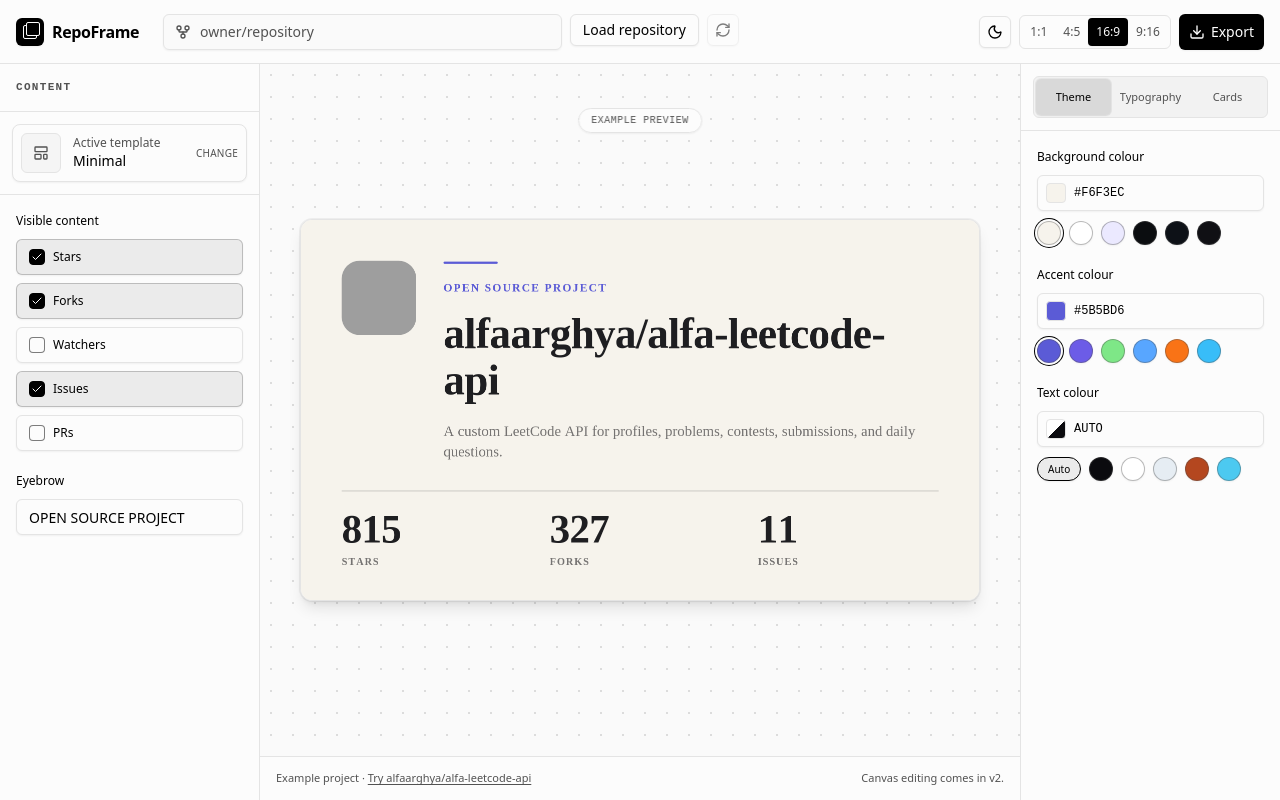
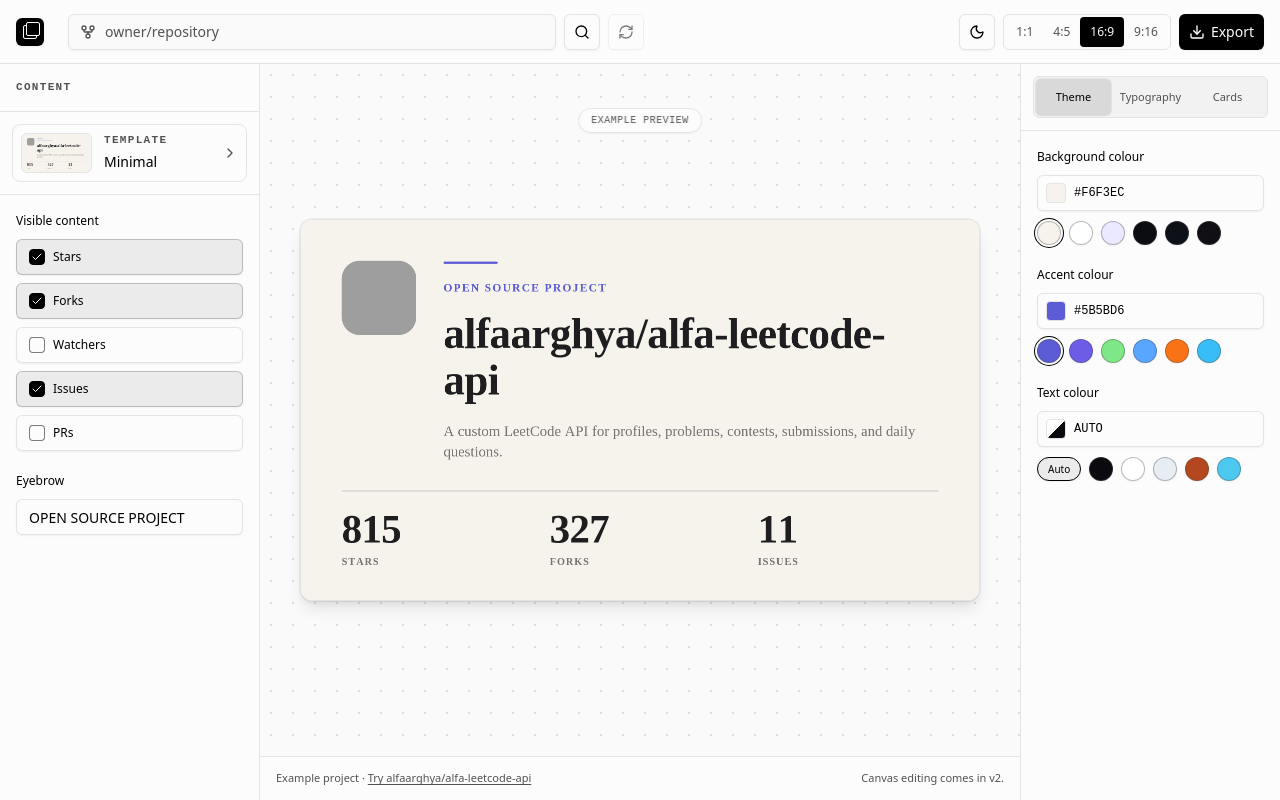
Before and after one commit to orbitsLab/repoframe, a Next.js app: page /app in a window 1280 px wide. Built offline with nearby package versions, Linux system fonts and the light colour scheme; a web font is replaced by a local one.

Commit message:
feat: rework the editor header for narrow screens
- preview the active template in the picker button
- start a phone-sized viewport at 4:5

```diff
--- a/src/components/editor/editor.tsx
+++ b/src/components/editor/editor.tsx
@@ -1,10 +1,12 @@
 'use client';
 
 import {
+  ChevronRight,
   GitFork,
-  LayoutTemplate,
+  LoaderCircle,
   Palette,
   RefreshCw,
+  Search,
   SlidersHorizontal,
   X,
 } from 'lucide-react';
@@ -114,6 +116,10 @@
       : 'Enter a public GitHub repository like owner/name.';
   }, [repoInput]);
   const previewLabel = buildPreviewLabel(state.projectData, state.settings);
+  // The template thumbnail is a fixed height, so its width carries the ratio.
+  const thumbnailWidth = scene
+    ? Math.round((40 * scene.width) / scene.height)
+    : 40;
 
   async function handleImport(event: FormEvent<HTMLFormElement>) {
     event.preventDefault();
@@ -140,24 +146,31 @@
       <div className="border-b p-3">
         <button
           type="button"
-          className="group flex w-full items-center gap-3 rounded-lg border bg-background p-2 text-left text-sm shadow-xs outline-none transition-colors hover:bg-accent/50 focus-visible:ring-2 focus-visible:ring-ring"
+          className="group flex w-full items-center gap-3 rounded-lg border bg-background p-2 text-left outline-none transition-colors hover:border-muted-foreground/50 hover:bg-accent/50 focus-visible:ring-2 focus-visible:ring-ring"
           onClick={() => setShowTemplates(true)}
         >
-          <span className="grid size-10 shrink-0 place-items-center rounded-md border bg-muted">
-            <LayoutTemplate
-              className="size-4 text-muted-foreground"
-              aria-hidden="true"
-            />
+          <span
+            className="block h-10 shrink-0 overflow-hidden rounded-md border bg-muted"
+            style={{ width: thumbnailWidth }}
+            aria-hidden="true"
+          >
+            {scene ? (
+              <Preview scene={scene} label={template.name} compact />
+            ) : null}
           </span>
           <span className="min-w-0 flex-1">
-            <span className="block text-xs text-muted-foreground">
-              Active template
+            <span className="editor-eyebrow block text-muted-foreground">
+              Template
             </span>
-            <span className="block truncate font-medium">{template.name}</span>
+            <span className="mt-1.5 block truncate text-sm font-medium">
+              {template.name}
+            </span>
           </span>
-          <span className="text-[10px] font-medium uppercase tracking-wide text-muted-foreground transition-colors group-hover:text-foreground">
-            Change
-          </span>
+          <ChevronRight
+            className="size-4 shrink-0 text-muted-foreground transition-transform group-hover:translate-x-0.5"
+            aria-hidden="true"
+          />
+          <span className="sr-only">Change template</span>
         </button>
       </div>
       <SettingsPanel
@@ -182,11 +195,12 @@
 
   return (
     <main className="flex h-dvh flex-col overflow-hidden bg-background">
-      <header className="flex min-h-16 items-center gap-2 border-b bg-background px-3 lg:px-4">
-        <Logo compact className="mr-1 sm:hidden" />
-        <Logo className="mr-4 hidden sm:inline-flex" />
+      <header className="flex min-h-16 flex-wrap items-center gap-2 border-b bg-background px-3 py-2 sm:flex-nowrap sm:py-0 lg:px-4">
+        <Logo compact className="mr-1 sm:mr-4" />
+        {/* The field wraps below the brand and actions until the header has
+            room for it, so a narrow screen still shows a full-width box. */}
         <form
-          className="flex min-w-0 flex-1 gap-2 lg:max-w-xl"
+          className="order-last flex w-full min-w-0 gap-2 sm:order-none sm:w-auto sm:flex-1 lg:max-w-xl"
           onSubmit={handleImport}
         >
           <div className="relative min-w-0 flex-1">
@@ -194,12 +208,12 @@
               GitHub repository
             </label>
             <GitFork
-              className="absolute left-3 top-1/2 hidden size-4 -translate-y-1/2 text-muted-foreground sm:block"
+              className="absolute left-3 top-1/2 size-4 -translate-y-1/2 text-muted-foreground"
               aria-hidden="true"
             />
             <input
               id="repository-input"
-              className="h-9 w-full rounded-md border bg-muted/35 px-3 text-sm shadow-xs outline-none placeholder:text-muted-foreground focus-visible:bg-background focus-visible:ring-2 focus-visible:ring-ring sm:pl-9"
+              className="h-9 w-full rounded-md border bg-muted/35 pl-9 pr-3 text-sm shadow-xs outline-none placeholder:text-muted-foreground focus-visible:bg-background focus-visible:ring-2 focus-visible:ring-ring"
               value={repoInput}
               onChange={(event) => setRepoInput(event.target.value)}
               placeholder="owner/repository"
@@ -211,23 +225,23 @@
           </div>
           <Button
             type="submit"
-            size="sm"
+            size="icon"
             variant="outline"
             disabled={Boolean(inputError) || state.status === 'loading'}
+            aria-label="Load repository"
+            title="Load repository"
           >
             {state.status === 'loading' ? (
-              'Loading…'
+              <LoaderCircle className="animate-spin" aria-hidden="true" />
             ) : (
-              <>
-                <span className="hidden sm:inline">Load repository</span>
-                <span className="sm:hidden">Load</span>
-              </>
+              <Search aria-hidden="true" />
             )}
           </Button>
           <Button
             type="button"
             variant="outline"
-            size="icon-sm"
+            size="icon"
+            className="hidden sm:inline-flex"
             onClick={state.refreshRepository}
             disabled={!state.source || state.status === 'loading'}
             aria-label="Refresh repository data"
@@ -241,7 +255,7 @@
         </form>
 
         <div className="ml-auto flex items-center gap-2">
-          <ThemeToggle size="icon-sm" />
+          <ThemeToggle />
           <RatioPicker value={state.ratio} onChange={state.setRatio} />
           <MobileRatioPicker value={state.ratio} onChange={state.setRatio} />
           <ExportPopover
@@ -375,7 +389,12 @@
   return (
     <Popover.Root>
       <Popover.Trigger asChild>
-        <Button type="button" size="sm" variant="outline" className="md:hidden">
+        <Button
+          type="button"
+          size="sm"
+          variant="outline"
+          className="h-9 md:hidden"
+        >
           {value}
           <span className="sr-only">Change aspect ratio</span>
         </Button>
@@ -432,13 +451,13 @@
   onChange(ratio: AspectRatio): void;
 }) {
   return (
-    <fieldset className="hidden items-center rounded-md border p-0.5 md:flex">
+    <fieldset className="hidden h-9 items-stretch rounded-md border p-0.5 md:flex">
       <legend className="sr-only">Aspect ratio</legend>
       {ratios.map((ratio) => (
         <label
           key={ratio}
           className={cn(
-            'grid h-7 cursor-pointer place-items-center rounded px-2 text-xs font-medium transition-colors has-[:focus-visible]:ring-2 has-[:focus-visible]:ring-ring',
+            'grid cursor-pointer place-items-center rounded px-2.5 text-xs font-medium transition-colors has-[:focus-visible]:ring-2 has-[:focus-visible]:ring-ring',
             value === ratio
               ? 'bg-foreground text-background shadow-xs'
               : 'text-muted-foreground hover:text-foreground',
@@ -502,7 +521,7 @@
           </span>
         ) : null}
       </div>
-      <span>Canvas editing comes in v2.</span>
+      <span className="hidden sm:inline">Canvas editing comes in v2.</span>
     </div>
   );
 }
@@ -651,7 +670,7 @@
     return 'Enter a public GitHub repository like owner/name.';
   }
   if (error.kind === 'not-found') {
-    return 'Repository not found. RepoFrame only works with public repositories.';
+    return 'Repository not found. Repo Frame only works with public repositories.';
   }
   if (error.kind === 'network') {
     return "Can't reach GitHub. Check your connection and try again.";
--- a/src/editor/store.ts
+++ b/src/editor/store.ts
@@ -5,7 +5,11 @@
 import type { RateLimit } from '@/lib/github/rest';
 import { parseGitHubUrl } from '@/lib/github/url';
 import { sampleProject } from '@/lib/sampleProject';
-import { readLastRatio, writeLastRatio } from '@/lib/storage/prefs';
+import {
+  readLastRatio,
+  readViewportRatio,
+  writeLastRatio,
+} from '@/lib/storage/prefs';
 import {
   readProject,
   type StoredProject,
@@ -60,7 +64,7 @@
 let persistTimer: ReturnType<typeof setTimeout> | undefined;
 let latestLoad = 0;
 
-/** Zustand store containing the active RepoFrame editor session. */
+/** Zustand store containing the active Repo Frame editor session. */
 const useEditorStore = create<EditorState>((set, get) => ({
   projectData: sampleProject,
   templateId: defaultTemplate.id,
@@ -95,7 +99,7 @@
     );
 
     if (!restored) {
-      const ratio = readLastRatio() ?? get().ratio;
+      const ratio = readLastRatio() ?? readViewportRatio();
       set({
         ratio,
         templateId: requestedTemplate?.id ?? get().templateId,
@@ -111,7 +115,7 @@
       ratio: restored.project.ratio,
       settings: settingsForTemplate(template, restored.project.settings),
       notice: restored.templateWasReset
-        ? 'The saved template is unavailable, so RepoFrame selected Minimal.'
+        ? 'The saved template is unavailable, so Repo Frame selected Minimal.'
         : undefined,
     });
     await loadRepository(
--- a/src/lib/storage/prefs.ts
+++ b/src/lib/storage/prefs.ts
@@ -31,6 +31,22 @@
     value === '9:16'
     ? value
     : undefined;
+}
+
+/**
+ * Reads the ratio a first visit should start on.
+ *
+ * A phone-sized viewport starts portrait, so the card fills the screen it is
+ * previewed on rather than sitting as a letterbox strip.
+ *
+ * @returns The ratio that suits the viewport.
+ */
+function readViewportRatio(): AspectRatio {
+  try {
+    return window.matchMedia('(max-width: 640px)').matches ? '4:5' : '16:9';
+  } catch {
+    return '16:9';
+  }
 }
 
 /** @param ratio - Export ratio to persist for future projects. */
@@ -98,6 +114,7 @@
   readLastRatio,
   readPanelWidths,
   readTheme,
+  readViewportRatio,
   themeStorageKey,
   writeHowItWorksDismissed,
   writeLastRatio,
```
